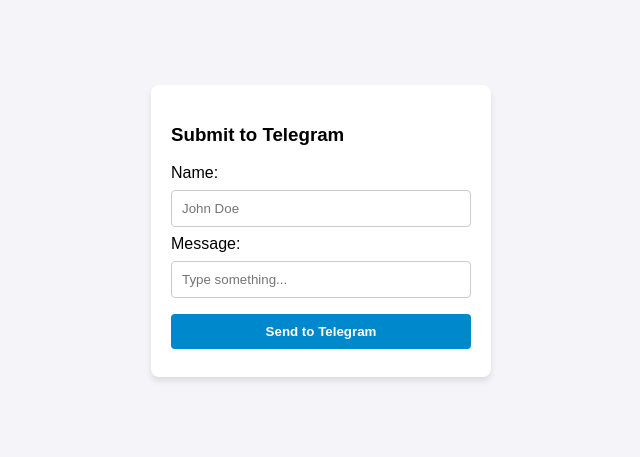
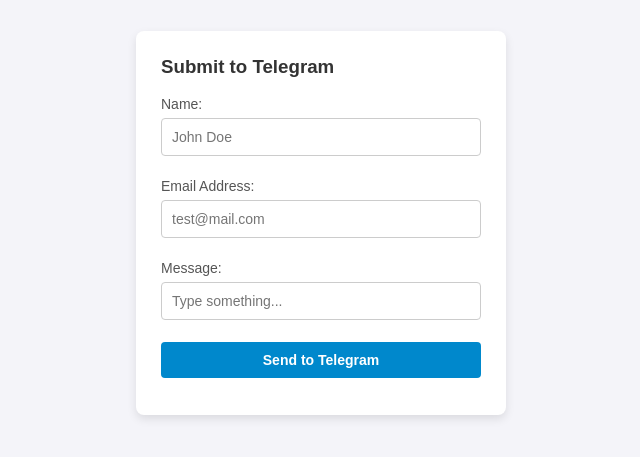
Before and after one commit to Intercon1234/Verygood, a plain HTML site: page index.html in a window 1280 px wide. Shown: the part 177-634 px from the top of the page, without its empty margins (319-959 px from the left). Drawn offline with Linux system fonts and the light colour scheme.

Commit message:
Enhance form with email input field
Added email input field for user submissions.

```diff
--- a/index.html
+++ b/index.html
@@ -5,21 +5,26 @@
     <meta name="viewport" content="width=device-width, initial-scale=1.0">
     <title>Verygood Submission Proxy</title>
     <style>
-        body { font-family: sans-serif; display: flex; justify-content: center; align-items: center; height: 100vh; background: #f4f4f9; }
-        form { background: white; padding: 20px; border-radius: 8px; box-shadow: 0 4px 6px rgba(0,0,0,0.1); width: 300px; }
-        input, button { width: 100%; padding: 10px; margin: 8px 0; box-sizing: border-box; border-radius: 4px; border: 1px solid #ccc; }
-        button { background: #0088cc; color: white; border: none; font-weight: bold; cursor: pointer; }
+        body { font-family: sans-serif; display: flex; justify-content: center; align-items: center; height: 100vh; background: #f4f4f9; margin: 0; }
+        form { background: white; padding: 25px; border-radius: 8px; box-shadow: 0 4px 10px rgba(0,0,0,0.1); width: 320px; }
+        h3 { margin-top: 0; color: #333; }
+        label { font-size: 14px; color: #555; display: block; margin-top: 10px; }
+        input, button { width: 100%; padding: 10px; margin: 6px 0 12px 0; box-sizing: border-box; border-radius: 4px; border: 1px solid #ccc; font-size: 14px; }
+        button { background: #0088cc; color: white; border: none; font-weight: bold; cursor: pointer; margin-top: 10px; }
         button:hover { background: #006699; }
     </style>
 </head>
 <body>
 
-    <!-- THE CRITICAL LINE: POINTS TO YOUR SECURE VERCEL API -->
     <form action="/api/proxy" method="POST">
         <h3>Submit to Telegram</h3>
 
         <label for="name">Name:</label>
         <input type="text" id="name" name="name" placeholder="John Doe" required>
+
+        <label for="email">Email Address:</label>
+        <!-- type="email" strictly forces validation for signs and domains -->
+        <input type="email" id="email" name="email" placeholder="test@mail.com" required>
 
         <label for="message">Message:</label>
         <input type="text" id="message" name="message" placeholder="Type something..." required>
```
